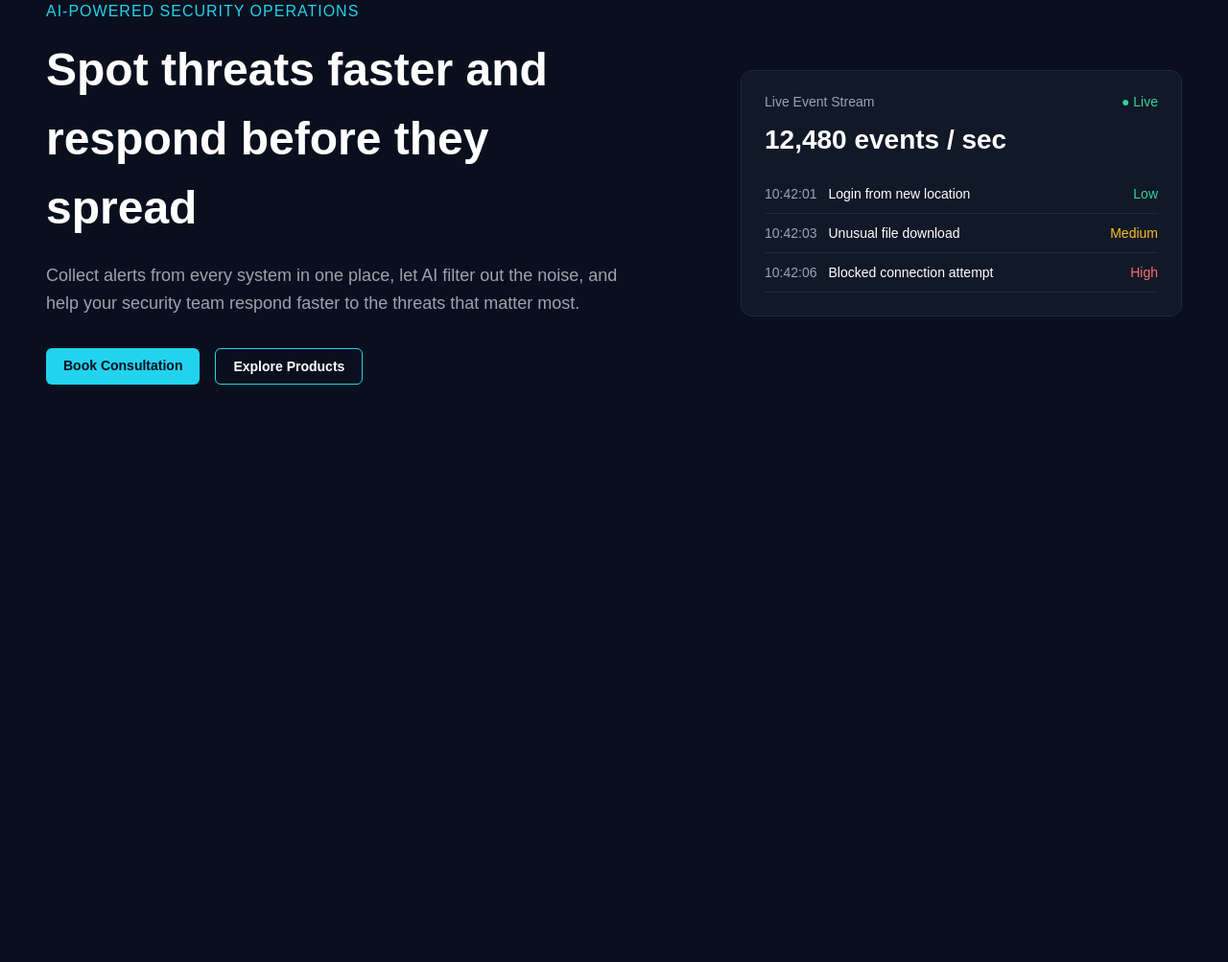
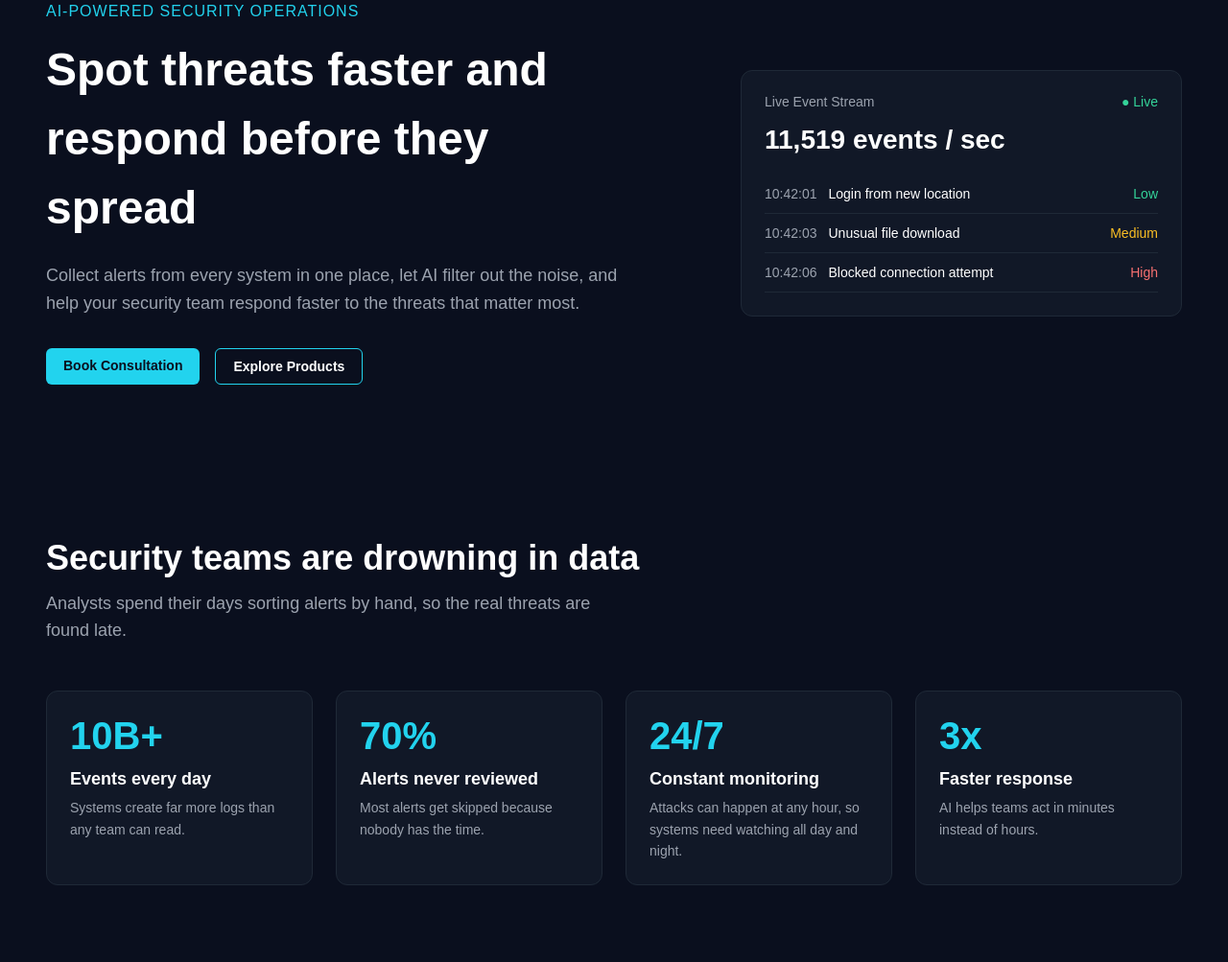
Before and after one commit to SameerChauhan9027/naafe-replica, a plain HTML site: page index.html in a window 1280 px wide. Shown: the part 147-1150 px from the top of the page at 96% size. Before the commit the page ends 800 px from the top, so only its background shows below. Drawn offline with Linux system fonts and the light colour scheme.

Commit message:
Day 3: live event counter, problem section and count-up numbers

```diff
--- a/css/style.css
+++ b/css/style.css
@@ -211,6 +211,62 @@ a {
 
 }
 
+
+.problem {
+    padding: 80px 48px;
+}
+
+.section-title {
+    font-size: 36px;
+    margin-bottom: 12px;
+}
+
+.section-sub {
+    color: #9ca3af;
+    font-size: 18px;
+    line-height: 1.6;
+    max-width: 600px;
+    margin-bottom: 48px;
+}
+
+.stats-grid {
+    display: grid;
+    grid-template-columns: repeat(4, 1fr);
+    gap: 24px;
+}
+
+.stat-card {
+    background: #111827;
+    border: 1px solid #1f2937;
+    border-radius: 12px;
+    padding: 24px;
+}
+
+.stat-number {
+    display: block;
+    font-size: 40px;
+    font-weight: bold;
+    color: #22d3ee;
+    margin-bottom: 12px;
+}
+
+.stat-card h3 {
+    font-size: 18px;
+    margin-bottom: 8px;
+}
+
+.stat-card p {
+    color: #9ca3af;
+    font-size: 14px;
+    line-height: 1.6;
+}
+
+@media (max-width: 1000px) {
+    .stats-grid {
+        grid-template-columns: repeat(2, 1fr);
+    }
+}
+
 @media (max-width: 768px) {
     .hero {
         flex-direction: column;
@@ -222,4 +278,11 @@ a {
     .hero-buttons {
         flex-direction: column;
     }
+        .problem {
+        padding: 48px 24px;
+    }
+
+    .stats-grid {
+        grid-template-columns: 1fr;
+    }
 }
--- a/index.html
+++ b/index.html
@@ -65,7 +65,41 @@
             </li>
         </ul>
     </div>
-    </section>
+</section>
+
+<section class="problem" id="problem">
+    <h2 class="section-title">Security teams are drowning in data</h2>
+    <p class="section-sub">
+        Analysts spend their days sorting alerts by hand, so the real threats are found late.
+    </p>
+
+    <div class="stats-grid">
+    <div class="stat-card">
+        <span class="stat-number" data-target="10" data-suffix="B+">10B+</span>
+        <h3>Events every day</h3>
+        <p>Systems create far more logs than any team can read.</p>
+    </div>
+
+    <div class="stat-card">
+        <span class="stat-number" data-target="70" data-suffix="%">70%</span>
+        <h3>Alerts never reviewed</h3>
+        <p>Most alerts get skipped because nobody has the time.</p>
+    </div>
+
+    <div class="stat-card">
+        <span class="stat-number" data-target="24" data-suffix="/7">24/7</span>
+        <h3>Constant monitoring</h3>
+        <p>Attacks can happen at any hour, so systems need watching all day and night.</p>
+    </div>
+
+    <div class="stat-card">
+        <span class="stat-number" data-target="3" data-suffix="x">3x</span>
+        <h3>Faster response</h3>
+        <p>AI helps teams act in minutes instead of hours.</p>
+    </div>
+</div>
+    </div>
+</section>
     <script src="js/script.js"></script>
 </body>
 </html>
--- a/js/script.js
+++ b/js/script.js
@@ -1,3 +1,4 @@
+// ----- Mobile menu -----
 const navbar = document.querySelector('.navbar');
 const menuToggle = document.getElementById('menuToggle');
 
@@ -12,3 +13,49 @@ menuLinks.forEach(function (link) {
         navbar.classList.remove('open');
     });
 });
+
+// ----- Live event counter in the hero panel -----
+const eventCount = document.getElementById('eventCount');
+
+function updateEventCount() {
+    const randomCount = Math.floor(Math.random() * (14000 - 11000 + 1)) + 11000;
+    eventCount.textContent = randomCount.toLocaleString('en-US');
+}
+
+setInterval(updateEventCount, 1500);
+
+// ----- Count-up numbers in the problem section -----
+const statNumbers = document.querySelectorAll('.stat-number');
+
+function countUp(element) {
+    const target = Number(element.dataset.target);
+    const suffix = element.dataset.suffix;
+    const steps = 50;
+    const increment = target / steps;
+    let current = 0;
+
+    const timer = setInterval(function () {
+        current = current + increment;
+
+        if (current >= target) {
+            current = target;
+            clearInterval(timer);
+        }
+
+        element.textContent = Math.floor(current) + suffix;
+    }, 30);
+}
+
+const observer = new IntersectionObserver(function (entries) {
+    entries.forEach(function (entry) {
+        if (entry.isIntersecting) {
+            countUp(entry.target);
+            observer.unobserve(entry.target);
+        }
+    });
+}, { threshold: 0.5 });
+
+statNumbers.forEach(function (number) {
+    number.textContent = '0' + number.dataset.suffix;
+    observer.observe(number);
+});
```
